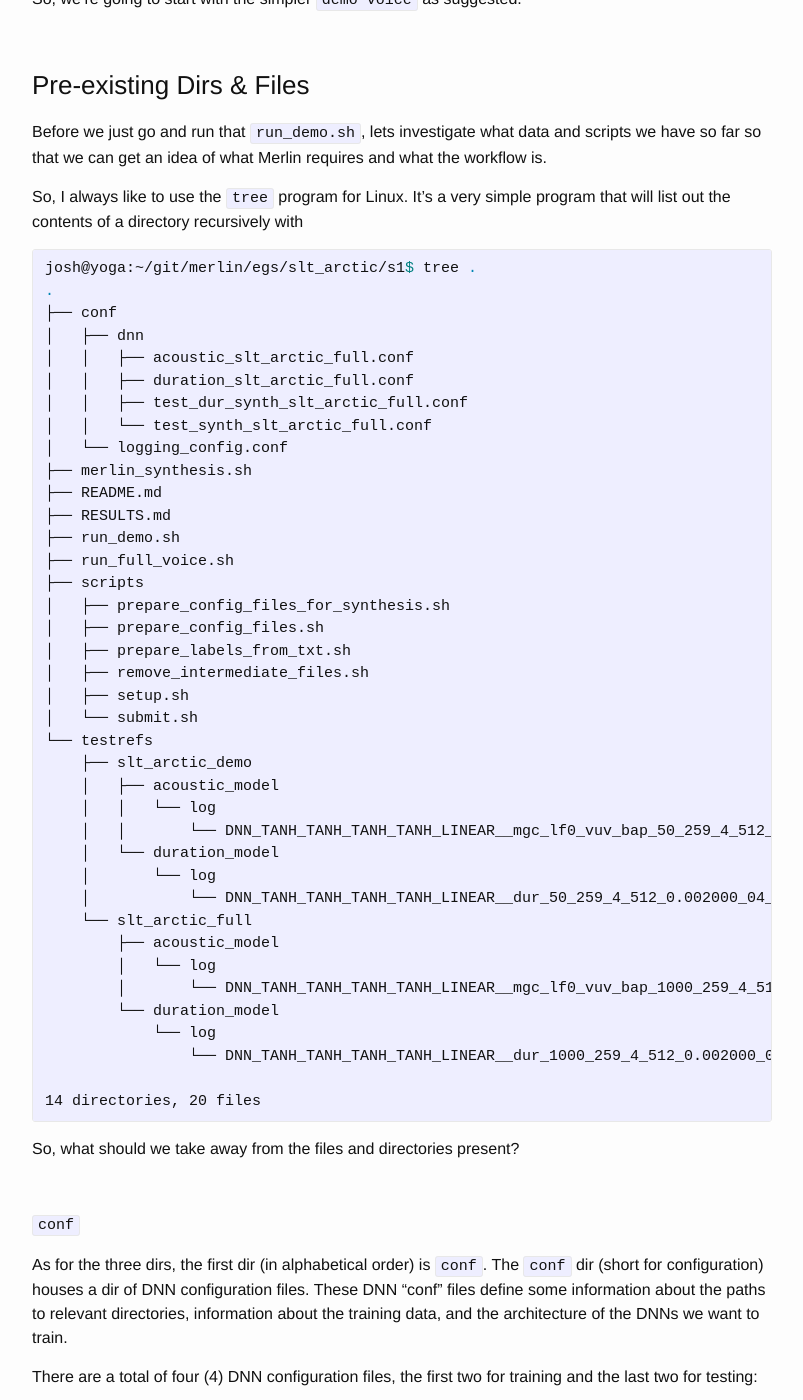
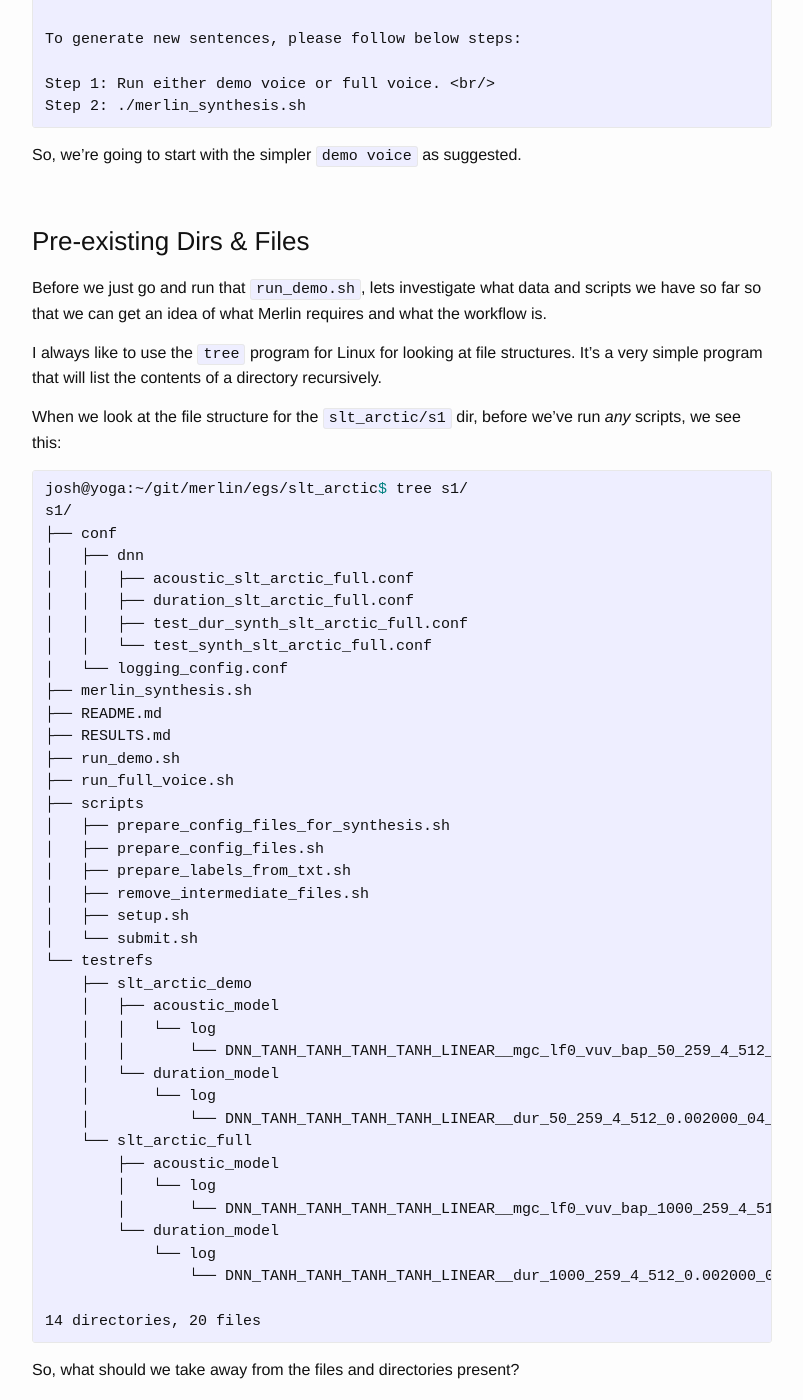
Before and after one commit to JRMeyer/jrmeyer.github.io, a Jekyll site: the page built from _posts/2017-02-14-Installing-Merlin.markdown, in a window 1280 px wide and 1400 px high, scrolled down 7541 px. Shown: the whole window, without its empty margins (238-1041 px from the left). Built offline with Jekyll 4.4.1, drawn with Linux system fonts in a browser that asks for light colours; comment, search, counter and statistics services are not loaded; some of the changed text lies outside the part shown.

Commit message:
looks like its got all the necessary info and formatting! Ill call it quits for now

```diff
--- a/_posts/2017-02-14-Installing-Merlin.markdown
+++ b/_posts/2017-02-14-Installing-Merlin.markdown
@@ -11,13 +11,15 @@ comments: True
 
 This post is a short introduction to installing and using the [Merlin Speech Synthesis toolkit][merlin-cstr].
 
-I will display all the commands needed to install Merlin from [the official GitHub repository][merlin-github] and run the included demo.
+In the following, I will display all the commands needed to (1) install Merlin from [the official GitHub repository][merlin-github] as well as (2) run the included demo.
 
-In addition to showing and explaining the commands needed to install and run Merlin, I will also take some time to show how the scripts work.
+In addition to showing and explaining the commands needed to install and run Merlin, I will also take some time to show how the scripts work and dive into the file structure expected by Merlin. However, I won't get into any of the algorithms behind DNNs or speech synthesis.
 
-However, I won't get into any of the algorithms behind DNNs or speech synthesis. Rather, I will show which files are required by scripts, which files are generated by scripts, and how the main demo script `run_demo.sh` proceeds from `data preparation` to `training` to `synthesis`.
+More specifically, I will show which files are required by scripts, which files are generated by scripts, and how the main demo script `run_demo.sh` proceeds from `data preparation` to `training` to `synthesis`.
 
-Since the [official CSTR Merlin site][merlin-cstr] has such a concise description of the toolkit, I'm going to quote it directly here:
+<br/>
+
+Here is a nice, concise description of the toolkit quoted directly from the [official CSTR Merlin site][merlin-cstr]:
 
 > Merlin is a toolkit for building Deep Neural Network models for statistical parametric speech synthesis. It must be used in combination with a front-end text processor (e.g., Festival) and a vocoder (e.g., STRAIGHT or WORLD).
 >
@@ -54,9 +56,9 @@ josh@yoga:~/git/merlin$ ls
 COPYING  CREDITS.md  doc  egs  INSTALL  LICENSE  misc  README.md  src  test  tools
 {% endhighlight %}
 
-We see some common files and dirs, like `doc` for documentation, `egs` for examples, `src` for source code, etc.
+We can immediately see some familiar file and directory names, like `doc` for documentation, `egs` for examples, `src` for source code, etc.
 
-First things first, we should always start with the `README` file, so lets take a look:
+First things first, we should always start investigating new code with the `README` file:
 
 {% highlight bash %}
 josh@yoga:~/git/merlin$ cat README.md
@@ -105,7 +107,7 @@ Srikanth Ronanki, Zhizheng Wu, Oliver Watts, Simon King, "A Demonstration of the
 {% endhighlight %}
 
 
-For us right now, since we're trying to get Merlin installed and run the demo, let's take a look into the `INSTALL` file, which is suggested by the `README`.
+This main `README` file gives us information on the toolkit, how to install it, how to work with it, and how to contact the team from the University of Edinburgh. For our current purposes, since we're just trying to install and run the demo, let's take a look into the `INSTALL` file.
 
 
 {% highlight bash %}
@@ -146,12 +144,19 @@ So, we find that to install Merlin succesfully, we have to:
 1. Follow the instructions in the `tools/INSTALL` file
 2. Install some Python dependencies
 
-Let's follow those instructions in the order suggested, and start with the instructions in the `tools/INSTALL` file:
-
 ### Compile
 
+First we `cd` into the `tools` dir:
+
 {% highlight bash %}
+josh@yoga:~/git/merlin$ cd tools/
+josh@yoga:~/git/merlin/tools$ ls
+compile_tools.sh  INSTALL  WORLD  WORLD_v2
+{% endhighlight %}
 
+Then we take a look into the new `INSTALL` file we find here:
+
+{% highlight bash %}
 josh@yoga:~/git/merlin/tools$ cat ./INSTALL
 INSTALL
 =======
@@ -160,7 +165,7 @@ INSTALL
 
 {% endhighlight %}
 
-They cut straight to the point! We have to just run that one `compile_tools.sh` script and we should be good apart from Python dependencies.
+Simple as that! We have to just run that one `compile_tools.sh` script and we should be good to go (apart from Python dependencies).
 
 So, when we run that script, we see something like this:
 
@@ -245,17 +250,17 @@ Since the output to the terminal was pretty long, I cut out a big part in the mi
 
 ### Install Python Dependencies
 
-So now that we have compiled our Merlin tools, let's move on to the second step in the main `merlin/INSTALL` file where we are instructred to make sure we have the right Python dependencies installed. It's not explicit, but I'm pretty sure we need Python2 and not Python3. In any case, I've tested this out with Python2 on my system and it seems to work ok.
+So now that we have compiled our Merlin tools, let's move on to the second step in the main `merlin/INSTALL` file where we are told to make sure we have the right Python dependencies installed. It's not explicit, but I'm pretty sure we need Python2 and not Python3. In any case, I've tested this out with Python2 on my system and it seems to work ok.
 
 So, let's get all the dependencies in one fell swoop with the trusty `pip` program. This program helps us install Python packages securely and easily. You probably already have it installed, but if not, follow the simple instructions [here][pip-install].
 
+We can install **all** the dependencies with one command:
+
 {% highlight bash %}
-
 josh@yoga:~/git/merlin$ pip install numpy scipy matplotlib lxml theano bandmat
-
 {% endhighlight %}
 
-If you've already successfully installed these packages, you will see something like the following:
+Since I had all these packages installed already, I get the following messages to the terminal:
 
 {% highlight bash %}
 josh@yoga:~$ pip install numpy scipy matplotlib lxml theano bandmat
@@ -349,10 +354,13 @@ So, we're going to start with the simpler `demo voice` as suggested.
 
 Before we just go and run that `run_demo.sh`, lets investigate what data and scripts we have so far so that we can get an idea of what Merlin requires and what the workflow is.
 
-So, I always like to use the `tree` program for Linux. It's a very simple program that will list out the contents of a directory recursively with
+I always like to use the `tree` program for Linux for looking at file structures. It's a very simple program that will list the contents of a directory recursively.
+
+When we look at the file structure for the `slt_arctic/s1` dir, before we've run *any* scripts, we see this:
+
 {% highlight bash %}
-josh@yoga:~/git/merlin/egs/slt_arctic/s1$ tree .
-.
+josh@yoga:~/git/merlin/egs/slt_arctic$ tree s1/
+s1/
 ├── conf
 │   ├── dnn
 │   │   ├── acoustic_slt_arctic_full.conf
@@ -397,13 +405,17 @@ So, what should we take away from the files and directories present?
 
 ##### `conf`
 
-As for the three dirs, the first dir (in alphabetical order) is `conf`. The `conf` dir (short for configuration) houses a dir of DNN configuration files. These DNN "conf" files define some information about the paths to relevant directories, information about the training data, and the architecture of the DNNs we want to train.
+The first dir we find in `slt_arctic/s1` is `conf` (short for configuration).
+
+The `conf` dir contains one configuration file for logging (`logging_config.conf`), as well as one dir (`dnn`) which contains DNN configuration files.
+
+In the `conf/dnn` dir, the DNN "conf" files define some information about the paths to relevant directories, information about the training data, and the architecture of the DNNs we want to train.
 
 There are a total of four (4) DNN configuration files, the first two for training and the last two for testing:
 
 {% highlight bash %}
-josh@yoga:~/git/merlin/egs/slt_arctic/s1/conf/dnn$ tree .
-.
+josh@yoga:~/git/merlin/egs/slt_arctic/s1/conf$ tree dnn/
+dnn/
 ├── acoustic_slt_arctic_full.conf
 ├── duration_slt_arctic_full.conf
 ├── test_dur_synth_slt_arctic_full.conf
@@ -412,7 +424,7 @@ josh@yoga:~/git/merlin/egs/slt_arctic/s1/conf/dnn$ tree .
 0 directories, 4 files
 {% endhighlight %}
 
-In Merlin, we don't just model the phonemes of the language. We also model their durations. For both (1) phoneme modeling and (2) duration modeling, we use DNNs, and as such we have two configuration files as seen in the `conf/dnn/` dir above.
+In Merlin, we don't just model the phonemes of the language. We also model their durations. For both (1) phoneme modeling and (2) duration modeling, we use DNNs, and as such we have two configuration files as seen in the `conf/dnn` dir above.
 
 Quoting from the team's [demonstration paper][merlin-demo-paper], they concisely describe the duration model as such:
 
@@ -421,6 +433,8 @@ Quoting from the team's [demonstration paper][merlin-demo-paper], they concisely
 > the aligned data, to predict phone- and/or state-level durations.
 > At synthesis time, duration is predicted first, and is used as an
 > input to the acoustic model to predict the speech parameters.
+
+As such, we need two DNNs, and that means we need two configuration files.
 
 <br/>
 
@@ -433,7 +447,8 @@ Logically, this directory is labeled `scripts`.
 Let's take a look inside:
 
 {% highlight bash %}
-josh@yoga:~/git/merlin/egs/slt_arctic/s1/scripts$ tree .
+josh@yoga:~/git/merlin/egs/slt_arctic/s1$ tree scripts/
+scripts/
 ├── prepare_config_files_for_synthesis.sh
 ├── prepare_config_files.sh
 ├── prepare_labels_from_txt.sh
@@ -484,11 +499,13 @@ josh@yoga:~/git/merlin/egs/slt_arctic/s1/testrefs$ tree .
 
 <br/>
 
-At this point, we've briefly gone over the content of all the three dirs in the first level of the main model dir: `s1`. Specifically, we mentioned:
+At this point, we've gone over the content in each of the three dirs in the first level of the main `s1` dir.
 
-1. `conf`: contains configuration files for building, training, and testing our DNNs
-2. `scripts`: contains scripts for preparing data and submitting Theano jobs
-2. `testrefs`: contains log files from the CSTR team for our reference
+Specifically, we mentioned:
+
+1. `s1/conf`: contains configuration files for building, training, and testing our DNNs
+2. `s1/scripts`: contains scripts for preparing data and submitting Theano jobs
+2. `s1/testrefs`: contains log files from the CSTR team for our reference
 
 <br/>
 
@@ -536,7 +553,9 @@ Merlin default voice settings configured in conf/global_settings.cfg
 setup done...!
 {% endhighlight %}
 
-Looking into the file structure at this time of the `s1` dir (for just the first level, hence the `-L 1` flag, we can see we've created a few new things:
+After running `setup.sh`, if we look into the file structure of the `s1` dir (for just the first level, hence the `-L 1` flag), we can see we've created a few new things.
+
+I've put asterisks (\*\*) around the newly created dirs and file:
 
 {% highlight bash %}
 josh@yoga:~/git/merlin/egs/slt_arctic/s1$ tree -L 1 .
@@ -685,9 +704,11 @@ josh@yoga:~/git/merlin/egs/slt_arctic/s1/experiments/slt_arctic_demo/acoustic_mo
 2700000 3400000 sil^sil-ao+th=er@1_2/A:0_0_0/B:1-1-2@1-2&1-7#1-4$1-3!0-2;0-4|ao/C:0+0+1/D:0_0/E:content+2@1+5&1+2#0+3/F:in_1/G:0_0/H:7=5@1=2|L-L%/I:7=3/J:14+8-2[6]
 {% endhighlight %}
 
-For a little sanity check, we can see that the two `*.lab` files for the same audio file have different number of lines. Specifically, since each line represents and alignment in time, we would expect that since for any given `phoneme` alignment, we would have at least three times more lines for its `state` alignment.
+For a little sanity check, we can see that the two `*.lab` files for the same audio file have a different number of lines.
 
-That is because we usually use triphone phonemes to do alignment. We'd have to look more into the details of the acoustic model used to do forced alignment to generate the labels, but the difference between number of lines in the alignment files are around the expected numbers:
+Each line in a `*.lab` file represents a single alignment in time. As such, we would expect that for a given audio file, its `state` alignment `.lab` file will have more lines than its `phoneme` `.lab` file. This is because one phoneme is made up of multiple states in HMM-based ASR (ie. the machinery used to generate alignments).
+
+We'd have to look more into the details of the acoustic model used to do forced alignment to generate the labels, but the difference between number of lines in the alignment files are around the expected numbers:
 
 {% highlight bash %}
 josh@yoga:~/git/merlin/egs/slt_arctic/s1/experiments/slt_arctic_demo/acoustic_model/data$ wc -l label_phone_align/arctic_a0001.lab
@@ -1046,7 +1067,7 @@ This took about an hour and a half on my laptop to train.
 
 Now if we look into our `experiments` dir to see what new things we've added to the `acoustic_model` subdir, we see a similar picture to what we saw with the `duration_model` subdir.
 
-First, let's look at the `acoustic_model` subdir before training the DNN:
+First, let's look at the `acoustic_model` subdir **before** training the DNN:
 
 {% highlight bash %}
 josh@yoga:~/git/merlin/egs/slt_arctic/s1/experiments/slt_arctic_demo$ tree acoustic_model/
@@ -1066,7 +1087,7 @@ acoustic_model/
 {% endhighlight %}
 
 
-And here's what we get after we run the training script:
+And here's what we get **after** we run the training script:
 
 {% highlight bash %}
 josh@yoga:~/git/merlin/egs/slt_arctic/s1/experiments/slt_arctic_demo$ tree acoustic_model/
@@ -1149,7 +1170,7 @@ Thankfully, this step takes almost no time at all as you'll see in the terminal
 
 Let's take a look as to what this script has created by comparing our `test_synthesis` dir before and after running this step:
 
-Before running the synthesis script:
+**Before** running the synthesis script:
 
 {% highlight bash %}
 josh@yoga:~/git/merlin/egs/slt_arctic/s1/experiments/slt_arctic_demo$ tree test_synthesis/
@@ -1159,7 +1180,7 @@ test_synthesis/
 └── test_id_list.scp
 {% endhighlight %}
 
-After running the duration synthesis script:
+**After** running the duration synthesis script:
 
 {% highlight bash %}
 josh@yoga:~/git/merlin/egs/slt_arctic/s1/experiments/slt_arctic_demo$ tree test_synthesis/
@@ -1185,7 +1206,7 @@ This synthesis step takes longer than the `duration` synthesis step, but it is s
 <asciinema-player src="/misc/synthesize-acoustic-model.json"></asciinema-player>
 <br/>
 
-Here's what we find in the `test_synthesis` dir after we've generated our wav files:
+Here's what we find in the `test_synthesis` dir **after** we've generated our wav files:
 
 {% highlight bash %}
 josh@yoga:~/git/merlin/egs/slt_arctic/s1/experiments/slt_arctic_demo$ tree test_synthesis/
@@ -1248,7 +1269,19 @@ test_synthesis/
 I hope you found this useful!
 
 If you have issues or comments, leave a comment below.
+
+<br/>
+
+## Resources
+
 Here's a [tutorial][king-tutorial] on Statistical parametric speech synthesis writen by Simon King, one of the creators of Merlin.
+
+
+
+
+
+
+
 
 [merlin-github]: https://github.com/CSTR-Edinburgh/merlin
 [merlin-cstr]: http://www.cstr.ed.ac.uk/projects/merlin/
```
Also changed, not shown: other parts of _posts/2017-02-14-Installing-Merlin.markdown (+5 -9 lines).
